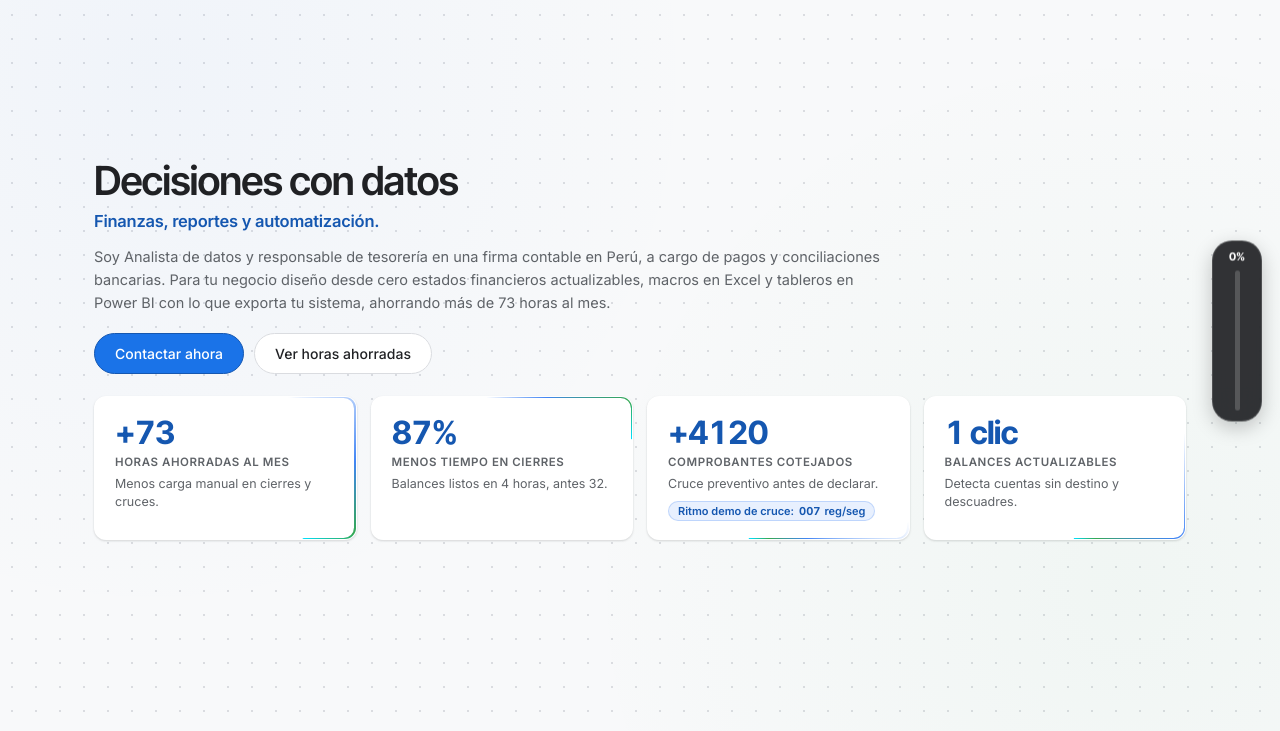
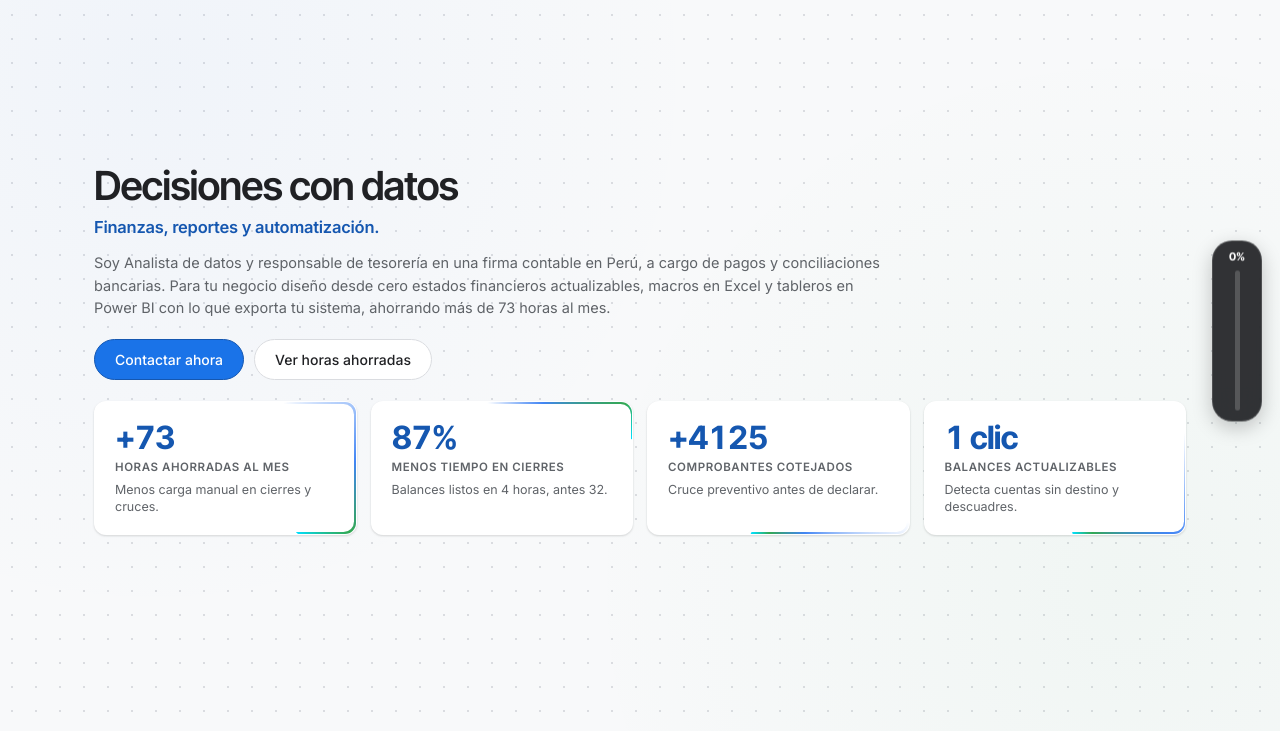
Before and after one commit to Franco-G/Franco-G.github.io, a plain HTML site: page index.html in a window 1280 px wide. Shown: the part 69-800 px from the top of the page. Drawn offline with Linux system fonts and the light colour scheme.

Commit message:
Incrementar +4120 comprobantes cotejados cada segundo y quitar pastilla demo

```diff
--- a/app.js
+++ b/app.js
@@ -47,7 +47,6 @@ function initApp() {
   initPowerBiSkeletons();
   initHeroEntrance();
   triggerNumberTicker();
-  initDemoPaceCounter();
   updateScrollProgress();
   alignInitialHash();
 }
@@ -309,7 +308,7 @@ function handleQuoteSubmit(channel) {
 }
 
 /**
- * 4. Animación de Métricas Cuantitativas (Number Ticker + Contador Demo Aparte)
+ * 4. Animación de Métricas Cuantitativas (Number Ticker + Incremento en Vivo)
  */
 function triggerNumberTicker() {
   if (tickerHasRun) return;
@@ -321,15 +320,19 @@ function triggerNumberTicker() {
     const target = parseInt(el.getAttribute('data-ticker-target'), 10);
     const prefix = el.getAttribute('data-ticker-prefix') || '';
     const suffix = el.getAttribute('data-ticker-suffix') || '';
+    const liveStepMs = parseInt(el.getAttribute('data-live-increment'), 10);
+    const onDone = liveStepMs > 0 ? () => startLiveMetricIncrement(el, target, prefix, suffix, liveStepMs) : null;
+
     if (REDUCED_MOTION_MQ.matches) {
       el.textContent = `${prefix}${target}${suffix}`;
+      if (onDone) onDone();
     } else {
-      animateValue(el, 0, target, 1100, prefix, suffix);
+      animateValue(el, 0, target, 1100, prefix, suffix, onDone);
     }
   });
 }
 
-function animateValue(obj, start, end, duration, prefix, suffix) {
+function animateValue(obj, start, end, duration, prefix, suffix, onComplete) {
   let startTimestamp = null;
   const step = (timestamp) => {
     if (!startTimestamp) startTimestamp = timestamp;
@@ -341,54 +344,47 @@ function animateValue(obj, start, end, duration, prefix, suffix) {
       window.requestAnimationFrame(step);
     } else {
       obj.textContent = `${prefix}${end}${suffix}`;
+      if (typeof onComplete === 'function') onComplete();
     }
   };
   window.requestAnimationFrame(step);
 }
 
-function initDemoPaceCounter() {
-  const counterEl = document.getElementById('demo-pace-counter');
-  if (!counterEl) return;
-
-  let count = 1;
+function startLiveMetricIncrement(el, startValue, prefix, suffix, intervalMs) {
+  let count = startValue;
   let isVisible = true;
   let timerId = null;
 
-  const renderCount = () => {
-    counterEl.textContent = String(count).padStart(3, '0');
-  };
-
-  const syncDemoTimer = () => {
+  const syncTimer = () => {
     const shouldRun = isVisible && !document.hidden && !REDUCED_MOTION_MQ.matches;
     if (shouldRun && !timerId) {
       timerId = window.setInterval(() => {
-        count = count >= 999 ? 1 : count + 1;
-        renderCount();
-      }, 1000);
+        count += 1;
+        el.textContent = `${prefix}${count}${suffix}`;
+      }, intervalMs);
     } else if (!shouldRun && timerId) {
       window.clearInterval(timerId);
       timerId = null;
     }
   };
 
-  const cardEl = counterEl.closest('.metric-card') || counterEl;
+  const cardEl = el.closest('.metric-card') || el;
   if ('IntersectionObserver' in window) {
     const io = new IntersectionObserver((entries) => {
       entries.forEach(entry => {
         isVisible = entry.isIntersecting;
-        syncDemoTimer();
+        syncTimer();
       });
     }, { threshold: 0.05 });
     io.observe(cardEl);
   }
 
-  document.addEventListener('visibilitychange', syncDemoTimer);
+  document.addEventListener('visibilitychange', syncTimer);
   if (typeof REDUCED_MOTION_MQ.addEventListener === 'function') {
-    REDUCED_MOTION_MQ.addEventListener('change', syncDemoTimer);
+    REDUCED_MOTION_MQ.addEventListener('change', syncTimer);
   }
 
-  renderCount();
-  syncDemoTimer();
+  syncTimer();
 }
 
 /**
--- a/index.html
+++ b/index.html
@@ -142,12 +142,9 @@
             <div class="metric-sub">Balances listos en 4 horas, antes 32.</div>
           </div>
           <div class="metric-card">
-            <div class="metric-num" data-ticker-target="4120" data-ticker-prefix="+">+4120</div>
+            <div class="metric-num" data-ticker-target="4120" data-ticker-prefix="+" data-live-increment="1000">+4120</div>
             <div class="metric-caption">Comprobantes cotejados</div>
             <div class="metric-sub">Cruce preventivo antes de declarar.</div>
-            <div class="demo-pace-badge" aria-live="off" aria-label="Ritmo demostrativo de cruce automatizado">
-              Ritmo demo de cruce: <span class="demo-pace-num" id="demo-pace-counter">001</span> reg/seg
-            </div>
           </div>
           <div class="metric-card">
             <div class="metric-num" data-ticker-target="1" data-ticker-suffix=" clic">1 clic</div>
--- a/style.css
+++ b/style.css
@@ -504,32 +504,6 @@ h3 {
   font-size: 12.5px;
   color: var(--body);
   line-height: 1.4;
-}
-
-/* R3-1: Indicador en vivo separado para ritmo demostrativo */
-.demo-pace-badge {
-  margin-top: 8px;
-  display: inline-flex;
-  align-items: center;
-  flex-wrap: wrap;
-  gap: 4px;
-  max-width: 100%;
-  font-size: 11px;
-  font-weight: 600;
-  color: var(--primary-pressed);
-  background: var(--primary-light);
-  border: 1px solid rgba(66, 133, 244, 0.25);
-  border-radius: 9999px;
-  padding: 2px 9px;
-  line-height: 1.35;
-}
-
-.demo-pace-num {
-  font-variant-numeric: tabular-nums;
-  display: inline-block;
-  min-width: 3ch;
-  text-align: right;
-  font-weight: 700;
 }
 
 /* ========================================================
@@ -1972,7 +1946,6 @@ html.js .powerbi-frame-card.is-loaded .pbi-skeleton {
   .metric-num { font-size: 23px; }
   .metric-caption { font-size: 10px; letter-spacing: 0.03em; }
   .metric-sub { font-size: 11px; line-height: 1.35; }
-  .demo-pace-badge { font-size: 9.5px; padding: 2px 6px; margin-top: 6px; }
   .nav-container { padding: 0 0.85rem; gap: 6px; }
   .header-scroll-progress { padding: 4px 0.85rem 6px; }
   .nav-brand { font-size: 13.5px; gap: 7px; }
```
